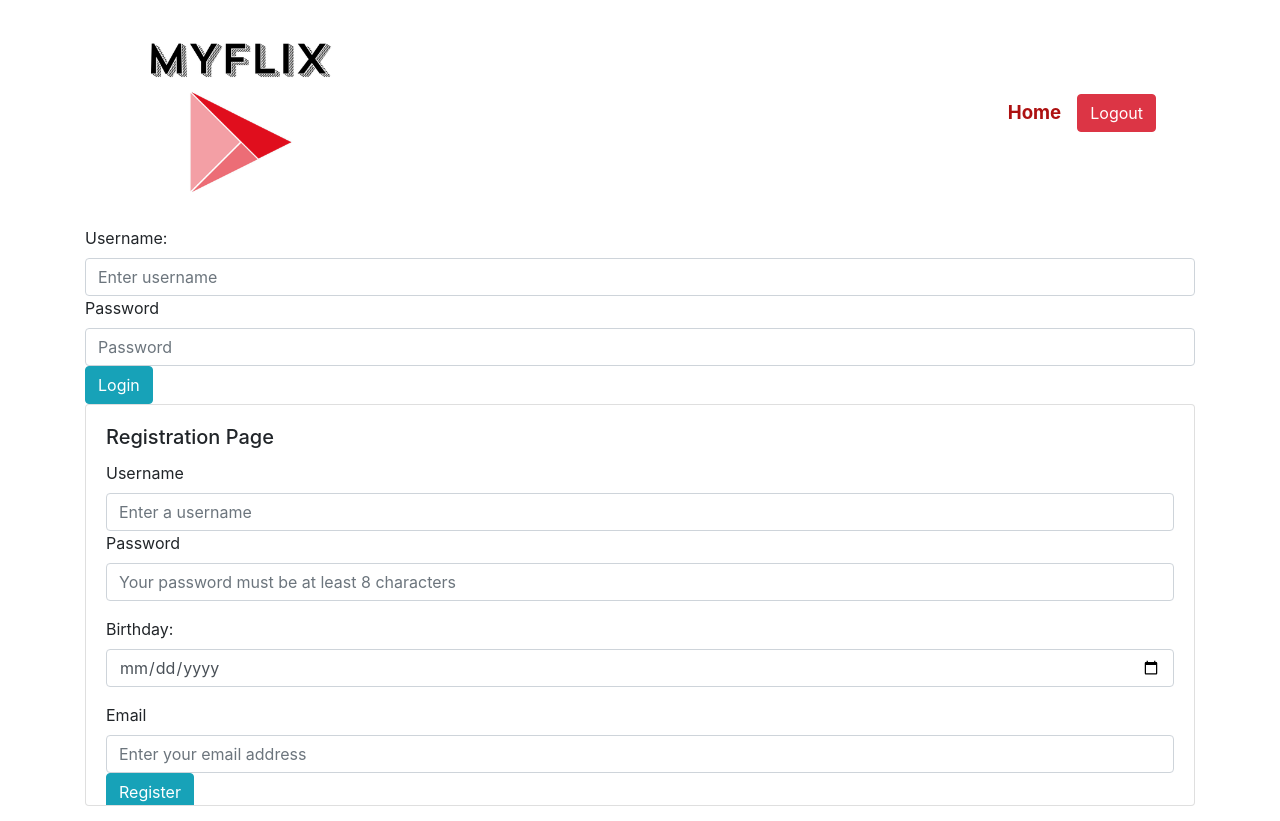
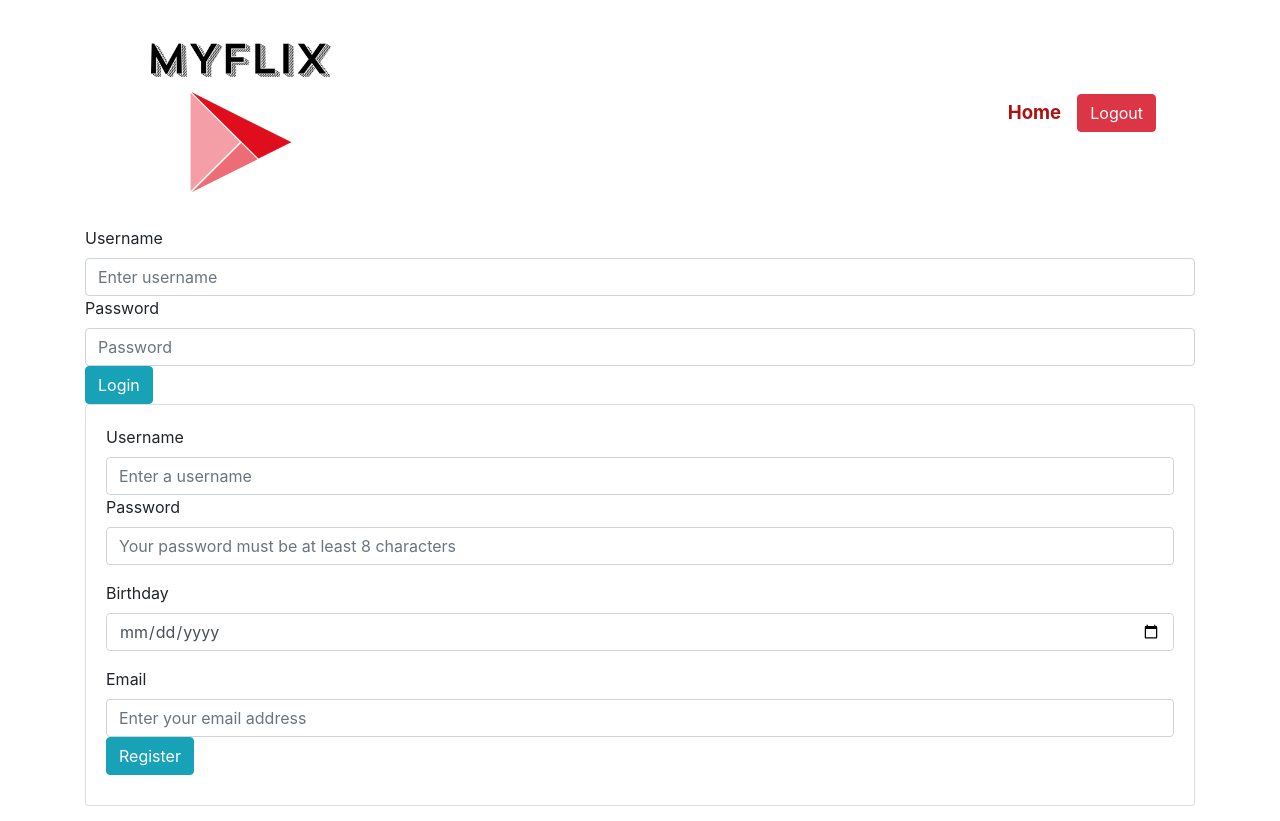
Before and after one commit to berkdisli/myFlix-client, a React (Vite) app: page / in a window 1280 px wide. Built offline with nearby package versions, Linux system fonts and the light colour scheme.

Commit message:
css corrections

```diff
--- a/src/components/login-view/login-view.jsx
+++ b/src/components/login-view/login-view.jsx
@@ -32,7 +32,7 @@ export function LoginView(props) {
   return (
     <Form>
       <Form.Group controlId="formUsername">
-        <Form.Label>Username:</Form.Label>
+        <Form.Label>Username</Form.Label>
         <Form.Control
           type="text"
           placeholder="Enter username"
--- a/src/components/registration-view/registration-view.jsx
+++ b/src/components/registration-view/registration-view.jsx
@@ -50,7 +50,6 @@ export function RegisView(props) {
           <CardGroup>
             <Card>
               <Card.Body>
-                <Card.Title>Registration Page </Card.Title>
                 <Form>
                   <Form.Group>
                     <Form.Label>Username</Form.Label>
@@ -76,7 +75,7 @@ export function RegisView(props) {
                   </Form.Group>
 
                   <Form.Group controlId="formBirthday">
-                    <Form.Label className="mt-3">Birthday:</Form.Label>
+                    <Form.Label className="mt-3">Birthday</Form.Label>
                     <Form.Control
                       className="mb-3"
                       type="date"
```
Also changed, not shown: 2 other files (tests, documents, lock files or other folders).
